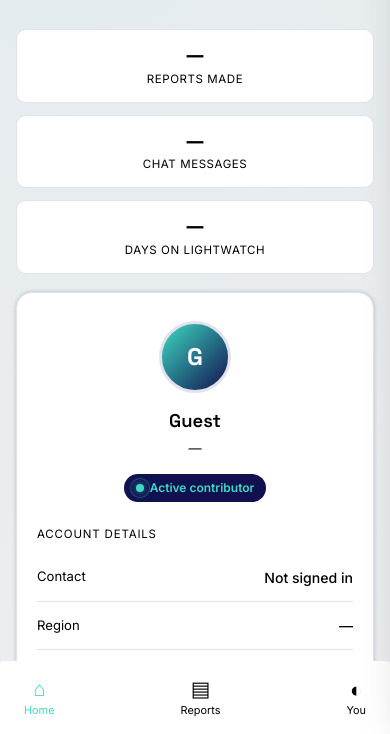
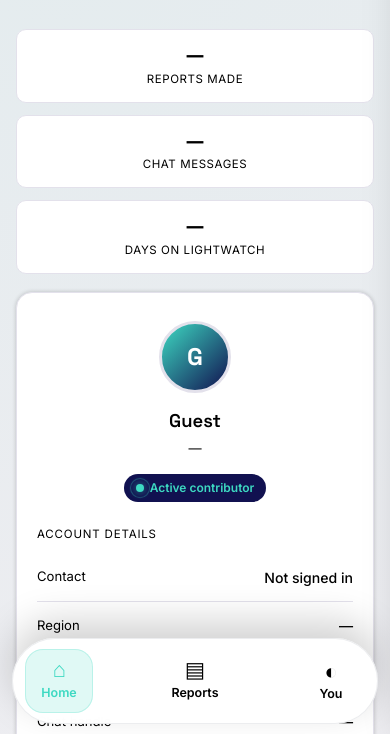
Before and after one commit to soulsurvivorr/lightwatch-frontend, a plain HTML site: page pages/account.html in a window 390 px wide. Shown: the part 110-844 px from the top of the page. Drawn offline with Linux system fonts and the light colour scheme.

Commit message:
home page changed

```diff
--- a/css/home.css
+++ b/css/home.css
@@ -1079,8 +1079,13 @@
     display: block;
   }
 
+  body {
+    padding-bottom: calc(132px + env(safe-area-inset-bottom));
+  }
+
   .page {
-    padding: 20px 16px 48px;
+    padding: 20px 16px 54px;
+    min-height: calc(100vh - 132px);
   }
 
   .page__header {
@@ -1121,15 +1126,26 @@
   }
 
   .location-card__top {
-    gap: 12px;
+    flex-direction: column;
+    gap: 14px;
   }
 
   .location-card__info {
     gap: 10px;
+    width: 100%;
   }
 
   .meta-summary {
     gap: 10px;
+  }
+
+  .location-sidebar {
+    gap: 16px;
+  }
+
+  .profile-card,
+  .add-location-card {
+    padding: 16px;
   }
 
   .meta-pill {
@@ -1139,6 +1155,12 @@
 
   .light-toggle-row {
     padding: 12px 14px;
+    width: 100%;
+  }
+
+  .status-hero {
+    flex-wrap: wrap;
+    gap: 12px;
   }
 
   .chat-thread {
@@ -1147,7 +1169,7 @@
 
   .chat-card {
     position: fixed;
-    inset: auto 10px 80px;
+    inset: auto 10px 102px;
     width: calc(100% - 20px);
     max-width: 420px;
     max-height: 70vh;
@@ -1156,7 +1178,7 @@
     background: var(--bg-panel);
     transform: translateY(110%);
     transition: transform 0.28s ease;
-    z-index: 45;
+    z-index: 55;
     display: none;
     overflow: hidden;
     flex-direction: column;
@@ -1203,13 +1225,13 @@
 
   .mobile-chat-toggle {
     position: fixed;
-    right: 16px;
-    bottom: 88px;
+    right: 18px;
+    bottom: calc(132px + env(safe-area-inset-bottom));
     z-index: 50;
     display: inline-flex;
     align-items: center;
     gap: 10px;
-    padding: 12px 14px;
+    padding: 12px 16px;
     border-radius: 999px;
     border: 1px solid rgba(255, 255, 255, 0.18);
     background: rgba(2, 43, 37, 0.95);
@@ -1221,7 +1243,7 @@
   }
 
   .mobile-chat-toggle__icon {
-    font-size: 1.1rem;
+    font-size: 1.2rem;
   }
 
   body.mobile-chat-open {
--- a/css/styles.css
+++ b/css/styles.css
@@ -173,30 +173,77 @@ button, a {
     animation: none;
   }
 }
-/* Bottom Nav Section for smaller screens) */
+/* Bottom Nav Section for smaller screens */
 #bottom_nav_wrapper {
   position: fixed;
-  bottom: -2px;
+  bottom: env(safe-area-inset-bottom, 0);
   left: 0;
   right: 0;
-    z-index: 4;
-    display: none;
+  z-index: 45;
+  display: none;
+  padding: 0 12px calc(env(safe-area-inset-bottom, 12px) + 10px);
+  pointer-events: none;
 }
 
 .bottom-icons-container {
-  background-color: white;
-  border-radius: 4px;
-  padding: 14px;
+  pointer-events: auto;
+  margin: 0 auto;
+  max-width: 720px;
+  width: min(100%, 560px);
+  background: rgba(255, 255, 255, 0.98);
+  border-radius: 999px;
+  padding: 10px 12px;
   display: flex;
   justify-content: space-between;
-  align-self: center;
   align-items: center;
+  box-shadow: 0 -16px 38px rgba(0, 0, 0, 0.18);
+  border: 1px solid rgba(23, 25, 60, 0.08);
+  backdrop-filter: blur(12px);
 }
 
 .bottom-nav-icons {
   height: 30px;
   width: 30px;
   cursor: pointer;
+}
+
+.bottom-nav-link {
+  display: inline-flex;
+  flex-direction: column;
+  align-items: center;
+  justify-content: center;
+  gap: 4px;
+  min-width: 68px;
+  min-height: 60px;
+  padding: 10px 10px;
+  border-radius: 18px;
+  color: var(--text-faint);
+  font-size: 0.78rem;
+  background: transparent;
+  border: none;
+  cursor: pointer;
+  transition: background 0.2s ease, color 0.2s ease, transform 0.18s ease;
+  touch-action: manipulation;
+}
+
+.bottom-nav-link:hover,
+.bottom-nav-link:focus-visible {
+  background: rgba(61, 217, 194, 0.12);
+}
+
+.bottom-nav-link--active {
+  color: var(--teal);
+  background: rgba(61, 217, 194, 0.16);
+  box-shadow: inset 0 0 0 1px rgba(61, 217, 194, 0.24);
+}
+
+.bottom-nav-icon {
+  font-size: 1.35rem;
+}
+
+.bottom-nav-label {
+  font-size: 0.78rem;
+  font-weight: 700;
 }
 
 #profile_section_wrapper {
```
